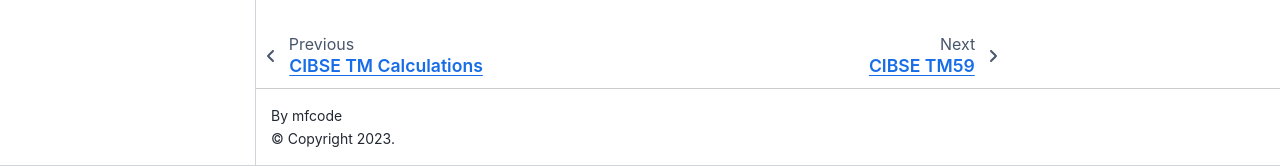
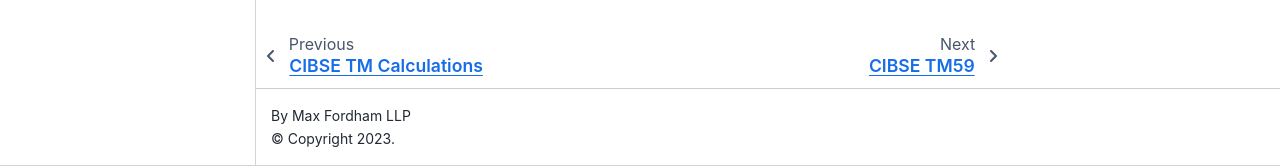
Before and after one commit to maxfordham/adaptive-comfort, a Jupyter Book: the page built from docs/TM52.md, in a window 1280 px wide and 1010 px high. Shown: the part 844-1010 px from the top of the window. Built offline with Jupyter Book 1.0.4 settings and Sphinx 7.4.7 and the Sphinx Book theme 1.1.4, drawn with Linux system fonts in a browser that asks for light colours; pages that are not in the unit, such as notebooks, are missing from menus; cross-references to code outside the pages are shown as plain code.

Commit message:
Updating config for docs

```diff
--- a/docs/_config.yml
+++ b/docs/_config.yml
@@ -1,8 +1,8 @@
 # Book settings
 # Learn more at https://jupyterbook.org/customize/config.html
 
-title: adaptive_comfort
-author: mfcode
+title: adaptive-comfort
+author: Max Fordham LLP
 logo: images/logo.png
 
 # Force re-execution of notebooks on each build.
--- a/docs/conf.py
+++ b/docs/conf.py
@@ -5,82 +5,35 @@
 ###############################################################################
 import os
 
-
-author = "mfcode"
+author = 'Max Fordham LLP'
 autoapi_add_toctree_entry = True
-autoapi_dirs = ["../src"]
+autoapi_dirs = ['../src']
 autoapi_generate_api_docs = True
-autoclass_content = "both"
-bibtex_bibfiles = ["references.bib"]
-comments_config = {"hypothesis": False, "utterances": False}
-copyright = "2021"
-exclude_patterns = ["**.ipynb_checkpoints", ".DS_Store", "Thumbs.db", "_build"]
+autoclass_content = 'both'
+bibtex_bibfiles = ['references.bib']
+comments_config = {'hypothesis': False, 'utterances': False}
+copyright = '2022'
+exclude_patterns = ['**.ipynb_checkpoints', '.DS_Store', 'Thumbs.db', '_build']
 execution_allow_errors = False
 execution_excludepatterns = []
 execution_in_temp = False
 execution_timeout = 30
-extensions = [
-    "sphinx_togglebutton",
-    "sphinx_copybutton",
-    "myst_nb",
-    "jupyter_book",
-    "sphinx_thebe",
-    "sphinx_comments",
-    "sphinx_external_toc",
-    "sphinx.ext.intersphinx",
-    "sphinx_panels",
-    "sphinx_book_theme",
-    "sphinx.ext.autodoc",
-    "sphinx.ext.napoleon",
-    "sphinx.ext.viewcode",
-    "sphinx.ext.todo",
-    "sphinx.ext.autosummary",
-    "autoapi.extension",
-    "sphinxcontrib.mermaid",
-    "sphinx_github_changelog",
-    "sphinxcontrib.bibtex",
-    "sphinx_jupyterbook_latex",
-]
+extensions = ['sphinx_togglebutton', 'sphinx_copybutton', 'myst_nb', 'jupyter_book', 'sphinx_thebe', 'sphinx_comments', 'sphinx_external_toc', 'sphinx.ext.intersphinx', 'sphinx_design', 'sphinx_book_theme', 'sphinx.ext.autodoc', 'sphinx.ext.napoleon', 'sphinx.ext.viewcode', 'sphinx.ext.todo', 'sphinx.ext.autosummary', 'autoapi.extension', 'sphinxcontrib.mermaid', 'sphinx_github_changelog', 'sphinxcontrib.bibtex', 'sphinx_jupyterbook_latex']
 external_toc_exclude_missing = False
-external_toc_path = "_toc.yml"
-html_baseurl = ""
-html_favicon = "images/logo.ico"
-html_logo = "images/logo.png"
-html_sourcelink_suffix = ""
-html_theme = "sphinx_book_theme"
-html_theme_options = {
-    "search_bar_text": "Search this book...",
-    "launch_buttons": {
-        "notebook_interface": "classic",
-        "binderhub_url": "https://mybinder.org",
-        "jupyterhub_url": "",
-        "thebe": False,
-        "colab_url": "",
-    },
-    "path_to_docs": "docs",
-    "repository_url": "https://github.com/maxfordham/adaptive-comfort",
-    "repository_branch": "master",
-    "google_analytics_id": "",
-    "extra_navbar": 'Powered by <a href="https://jupyterbook.org">Jupyter Book</a>',
-    "extra_footer": "",
-    "home_page_in_toc": True,
-    "use_repository_button": True,
-    "use_edit_page_button": False,
-    "use_issues_button": True,
-}
-html_title = "adaptive_comfort"
-jupyter_cache = ""
-jupyter_execute_notebooks = "auto"
+external_toc_path = '_toc.yml'
+html_baseurl = ''
+html_favicon = 'images/logo.ico'
+html_logo = 'images/logo.png'
+html_sourcelink_suffix = ''
+html_theme = 'sphinx_book_theme'
+html_theme_options = {'search_bar_text': 'Search this book...', 'launch_buttons': {'notebook_interface': 'classic', 'binderhub_url': 'https://mybinder.org', 'jupyterhub_url': '', 'thebe': False, 'colab_url': ''}, 'path_to_docs': 'docs', 'repository_url': 'https://github.com/maxfordham/adaptive-comfort', 'repository_branch': 'master', 'google_analytics_id': '', 'extra_navbar': 'Powered by <a href="https://jupyterbook.org">Jupyter Book</a>', 'extra_footer': '', 'home_page_in_toc': True, 'announcement': '', 'use_repository_button': True, 'use_edit_page_button': False, 'use_issues_button': True}
+html_title = 'adaptive-comfort'
+jupyter_cache = ''
+jupyter_execute_notebooks = 'auto'
 language = None
-latex_engine = "pdflatex"
-myst_enable_extensions = [
-    "colon_fence",
-    "dollarmath",
-    "linkify",
-    "substitution",
-    "tasklist",
-]
-myst_url_schemes = ["mailto", "http", "https"]
+latex_engine = 'pdflatex'
+myst_enable_extensions = ['colon_fence', 'dollarmath', 'linkify', 'substitution', 'tasklist']
+myst_url_schemes = ['mailto', 'http', 'https']
 napoleon_google_docstring = True
 napoleon_include_init_with_doc = False
 napoleon_include_private_with_doc = False
@@ -92,11 +45,10 @@
 napoleon_use_ivar = True
 napoleon_use_param = True
 napoleon_use_rtype = True
-nb_output_stderr = "show"
+nb_output_stderr = 'show'
 numfig = True
-panels_add_bootstrap_css = False
-pygments_style = "sphinx"
+pygments_style = 'sphinx'
 sphinx_github_changelog_token = os.environ.get("GITHUB_TOKEN_CHANGELOG")
-suppress_warnings = ["myst.domains"]
+suppress_warnings = ['myst.domains']
 use_jupyterbook_latex = True
 use_multitoc_numbering = True
```
